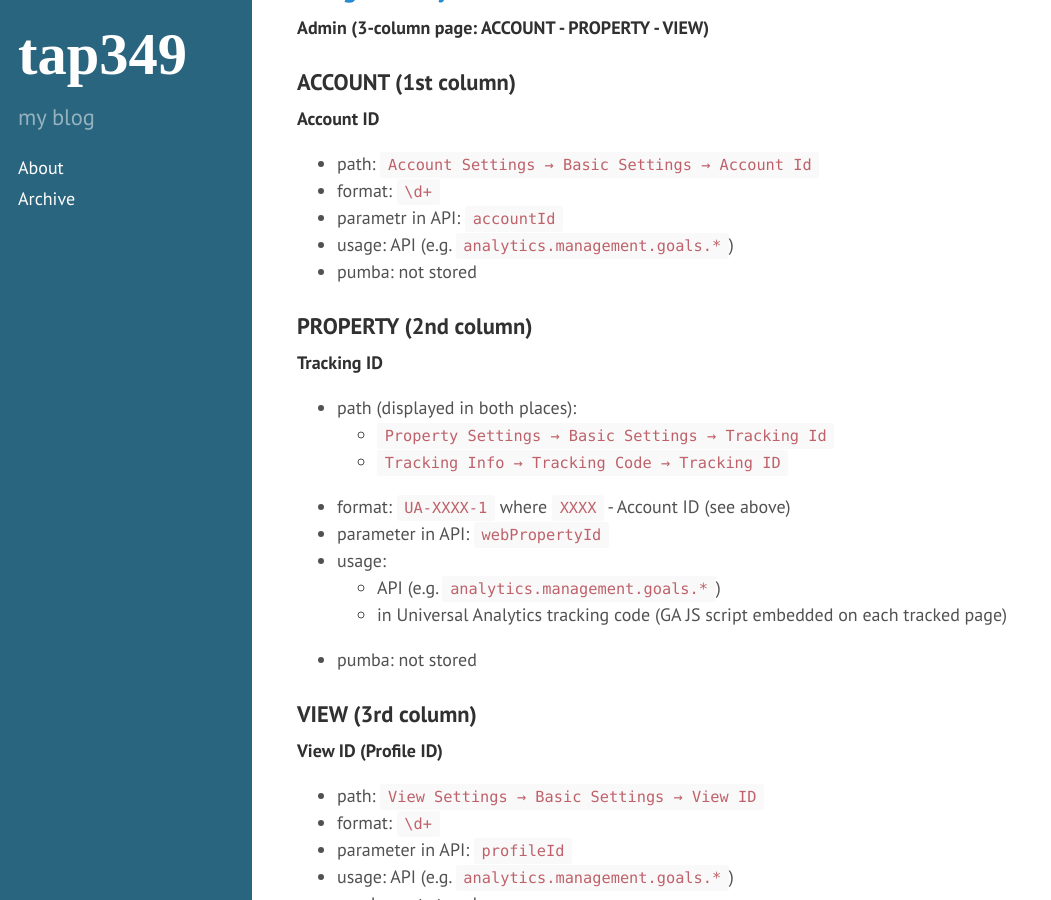
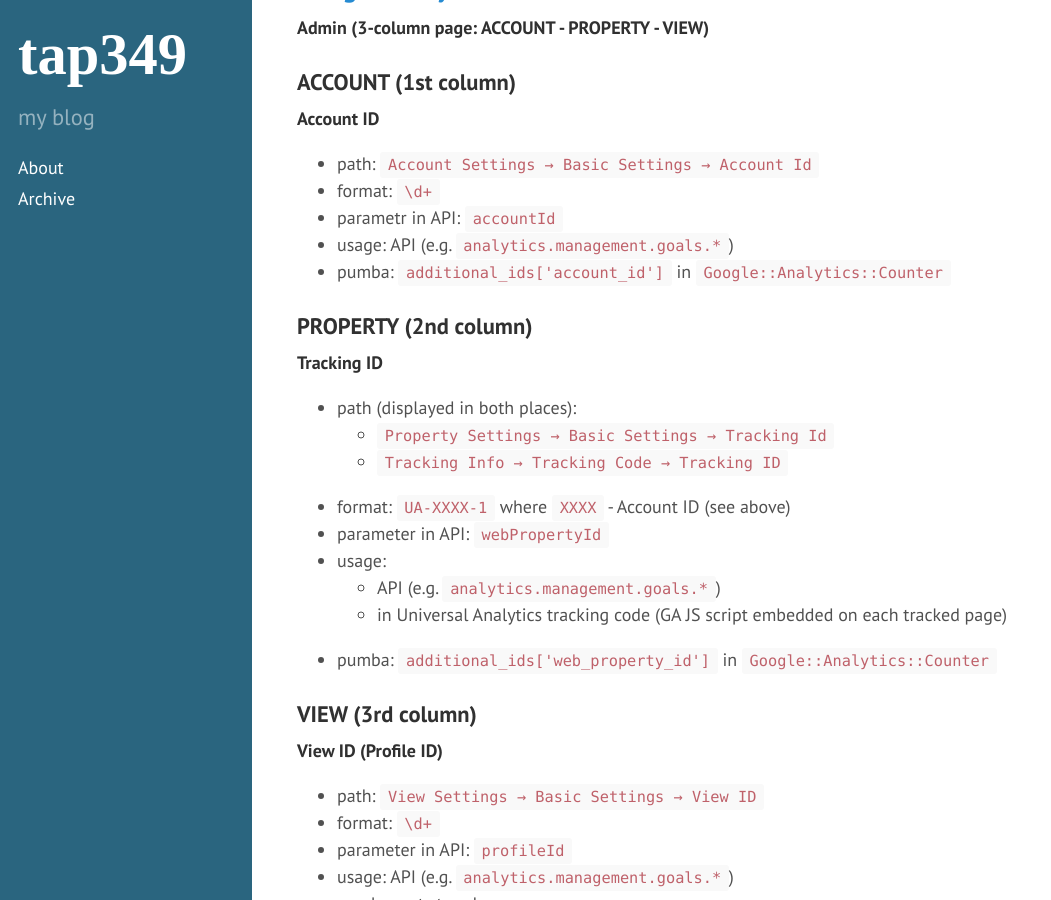
Before and after one commit to tap349/tap349.github.io, a Jekyll site: the page built from _posts/2016-03-16-GA-demystified.md, in a window 1280 px wide and 900 px high, scrolled down 209 px. Shown: the whole window, without its empty margins (0-1051 px from the left). Built offline with Jekyll 4.4.1, drawn with Linux system fonts in a browser that asks for light colours.

Commit message:
update 2016-05-11_14:50:03

```diff
--- a/_posts/2016-03-16-GA-demystified.md
+++ b/_posts/2016-03-16-GA-demystified.md
@@ -22,7 +22,7 @@ configuration of google analytics and some background information.
   - format: `\d+`
   - parametr in API: `accountId`
   - usage: API (e.g. `analytics.management.goals.*`)
-  - pumba: not stored
+  - pumba: `additional_ids['account_id']` in `Google::Analytics::Counter`
 
 ### PROPERTY (2nd column)
 
@@ -37,7 +37,7 @@ configuration of google analytics and some background information.
     - API (e.g. `analytics.management.goals.*`)
     - in Universal Analytics tracking code
       (GA JS script embedded on each tracked page)
-  - pumba: not stored
+  - pumba: `additional_ids['web_property_id']` in `Google::Analytics::Counter`
 
 ### VIEW (3rd column)
 
```
